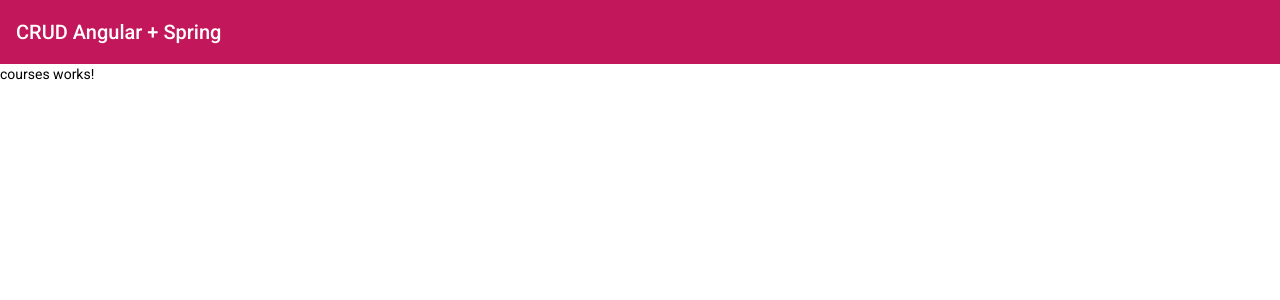
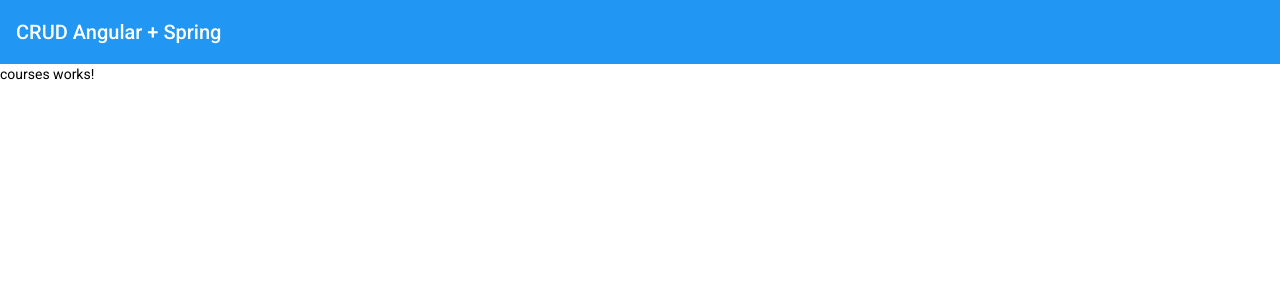
Before and after one commit to daanybarbosa/crud-angular-spring-loiane, an Angular app: page /courses in a window 1280 px wide. Shown: the top 300 px of the page. Built offline with nearby package versions, Linux system fonts and the light colour scheme.

Commit message:
aula 5 - customizando tema

```diff
--- a/src/styles.scss
+++ b/src/styles.scss
@@ -1,4 +1,17 @@
 /* You can add global styles to this file, and also import other style files */
+@import '@angular/material/theming';
+@include mat-core();
+
+//Paleta de cores
+$custom-app-primary: mat-palette($mat-blue);
+$custom-app-secondaty: mat-palette($mat-indigo, A200, A400, 700);
+$custom-app-warn: mat-palette($mat-red);
+
+// Cor do tema
+$custom-theme: mat-light-theme($custom-app-primary, $custom-app-secondaty, $custom-app-warn );
+
+// Definir esse tema para ser usado
+@include angular-material-theme($custom-theme);
 
 html, body { height: 100%; }
 body { margin: 0; font-family: Roboto, "Helvetica Neue", sans-serif; }
```
Also changed, not shown: 1 other file (tests, documents, lock files or other folders).
